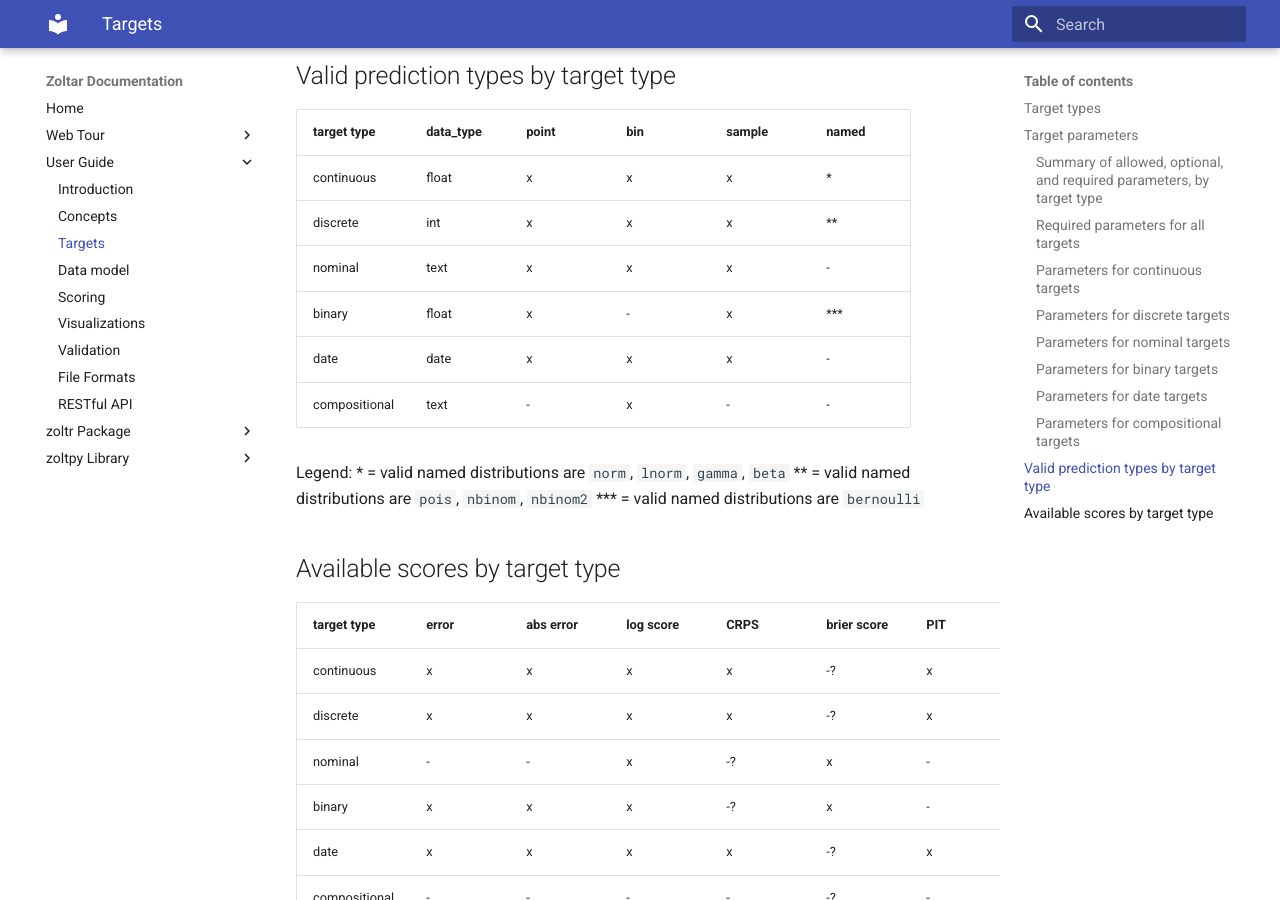
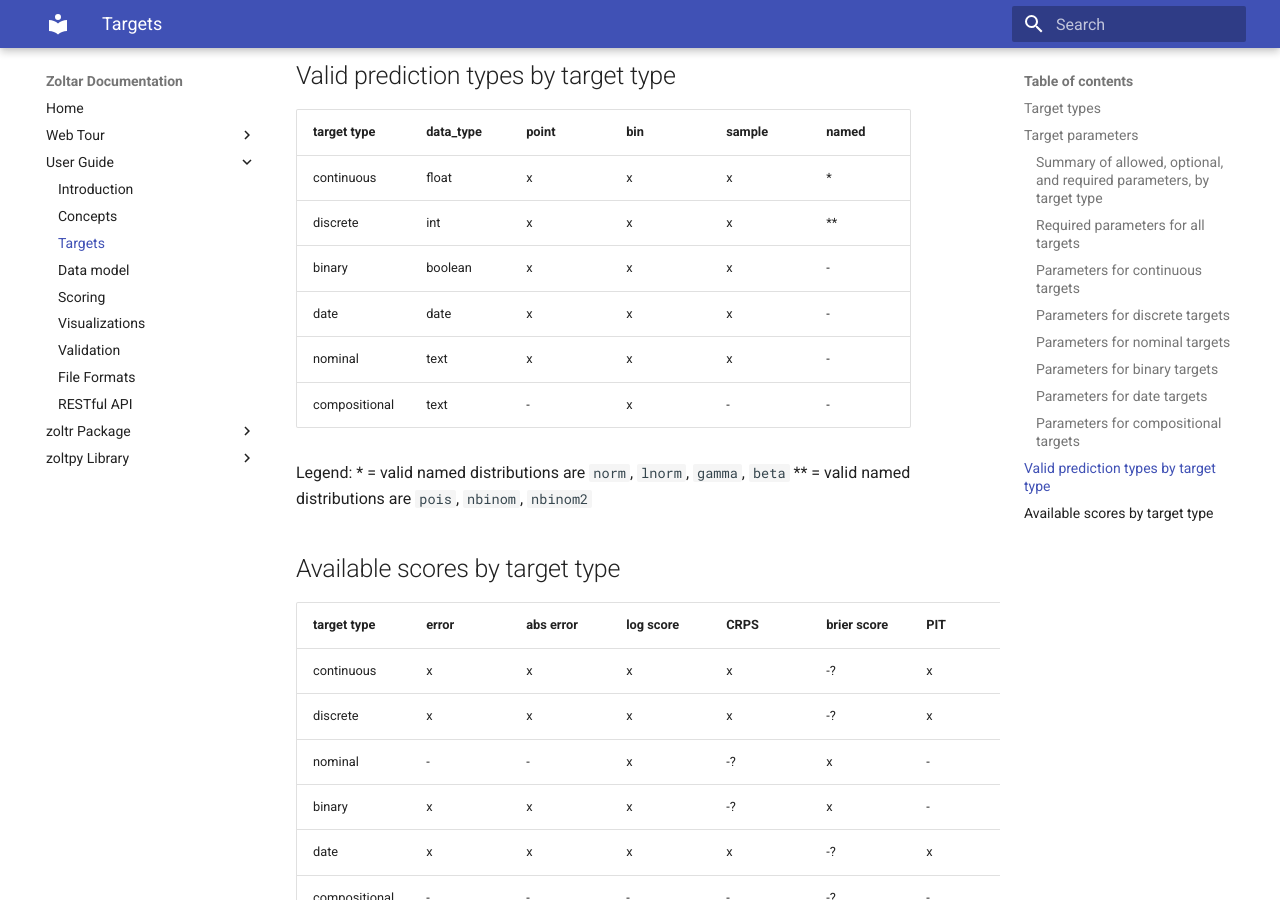
Before and after one commit to reichlab/docs.zoltardata, an MkDocs documentation site: the page built from docs/Targets.md, in a window 1280 px wide and 900 px high, scrolled down 3238 px. Built offline with MkDocs 1.6.1 and Material for MkDocs 9.7.7, drawn with Linux system fonts in a browser that asks for light colours.

Commit message:
minor updates to target documentation

```diff
--- a/docs/Targets.md
+++ b/docs/Targets.md
@@ -111,15 +111,14 @@ target type   | data_type | point     |    bin    | sample    |  named
 ------------- | --------- | --------- | --------- | --------- | ---------
 continuous    |   float   |    x      |    x      |    x      |    *
 discrete      |   int     |    x      |    x      |    x      |   **
+binary        |  boolean  |    x      |    x      |    x      |    -
+date          |   date    |    x      |    x      |    x      |    -
 nominal       |   text    |    x      |    x      |    x      |    -
-binary        |   float   |    x      |    -      |    x      |  ***
-date          |   date    |    x      |    x      |    x      |    -
 compositional |   text    |    -      |    x      |    -      |    -
 
 Legend:
 * = valid named distributions are `norm`, `lnorm`, `gamma`, `beta`
 ** = valid named distributions are `pois`, `nbinom`, `nbinom2`
-*** = valid named distributions are `bernoulli`
 
 
 ## Available scores by target type
```
